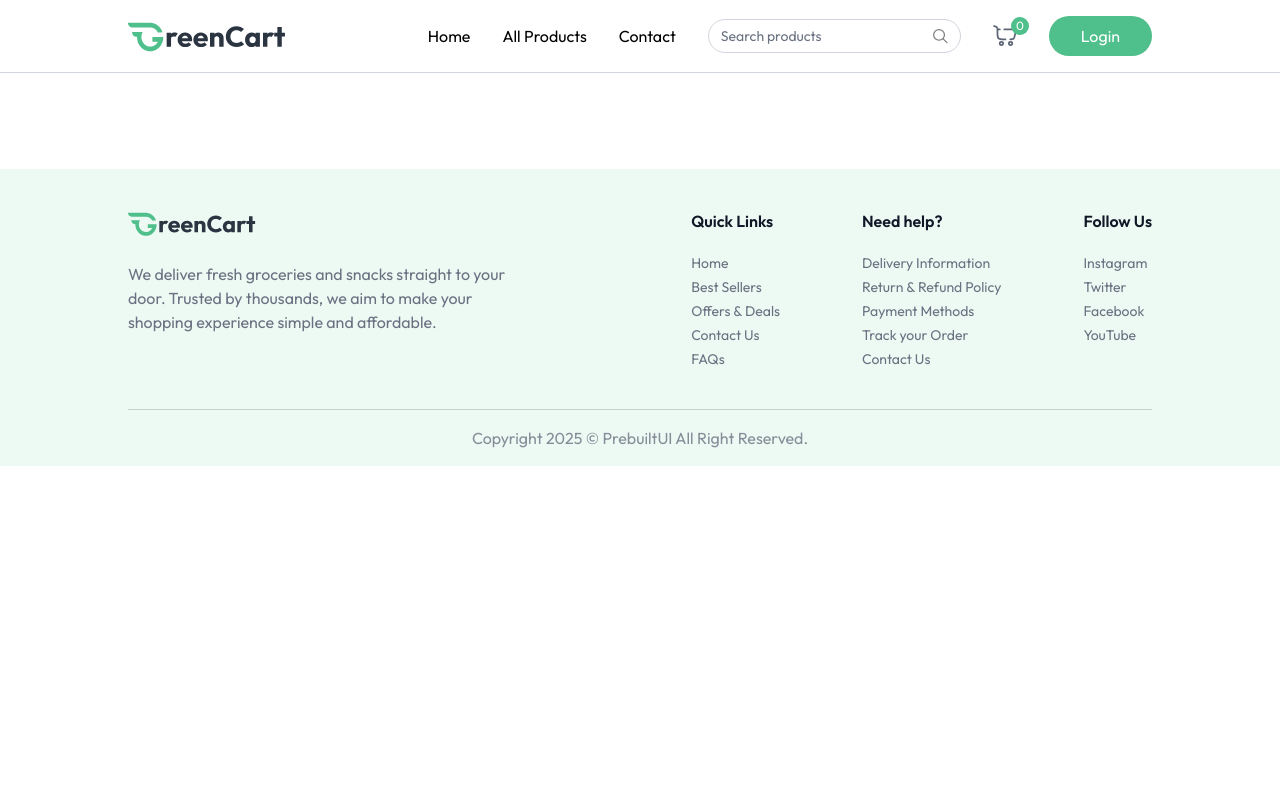
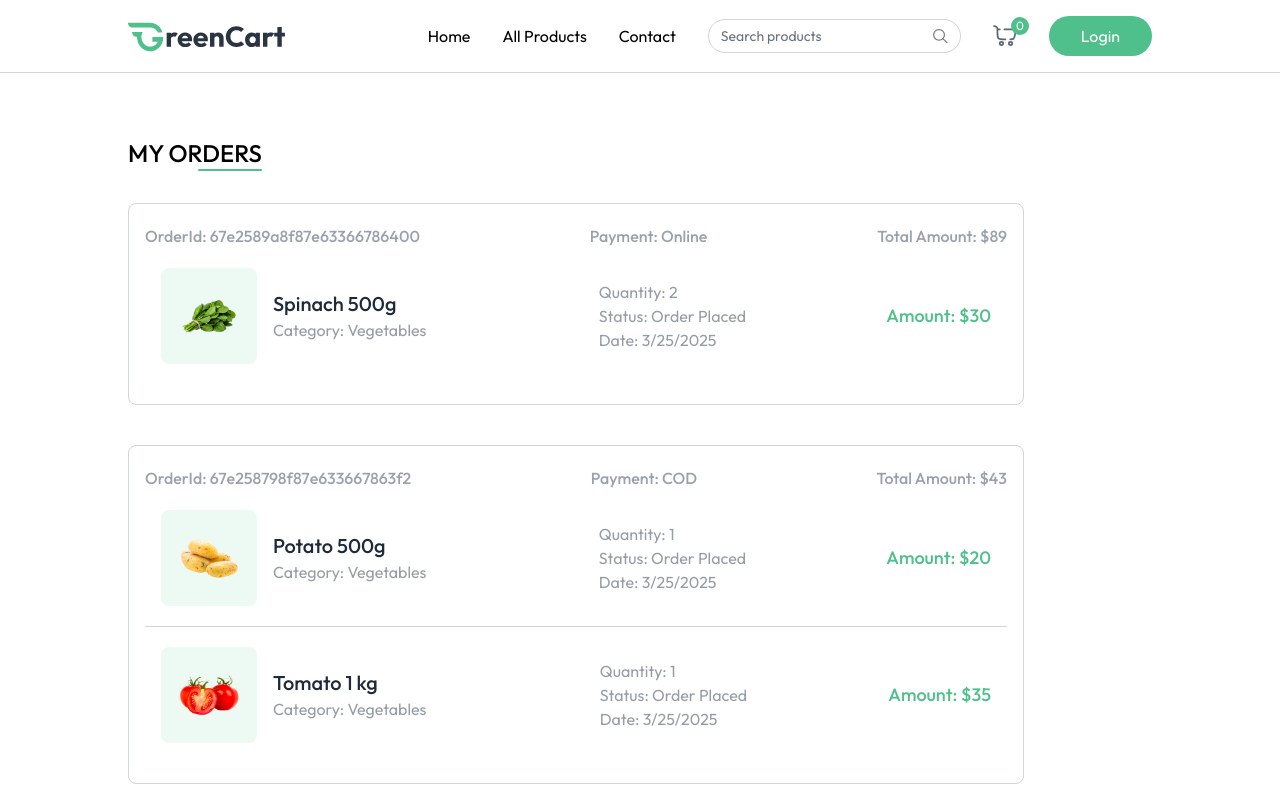
Before and after one commit to paulongf/ecommerce-delivery, a React (Vite) app in the folder client/: page /my-orders in a window 1280 px wide. Shown: the top 800 px of the page. Built offline with nearby package versions, Linux system fonts and the light colour scheme.

Commit message:
Implementing MyOrdersPage

```diff
--- a/client/src/App.jsx
+++ b/client/src/App.jsx
@@ -11,6 +11,7 @@
 import ProductDetails from './pages/ProductDetails'
 import Cart from './pages/Cart'
 import AddAddress from './pages/AddAddress'
+import MyOrders from './pages/MyOrders'
 
 const App = () => {
 
@@ -37,6 +38,7 @@
         <Route path='/products/:category/:id' element={<ProductDetails/>}/>
         <Route path='/cart' element={<Cart/>}/>
         <Route path='/add-address' element={<AddAddress/>}/>
+        <Route path='/my-orders' element={<MyOrders/>}/>
       </Routes>
      </div>
      { !isSellerPath && <Footer/>}
--- a/client/src/components/ProductCard.jsx
+++ b/client/src/components/ProductCard.jsx
@@ -23,7 +23,7 @@
                 </div>
                 <div className="flex items-end justify-between mt-3">
                     <p className="md:text-xl text-base font-medium text-primary">
-                        {currency}${product.offerPrice}{" "} <span className="text-gray-500/60 md:text-sm text-xs line-through">{currency}${product.price}{" "}</span>
+                        {currency}{product.offerPrice}{" "} <span className="text-gray-500/60 md:text-sm text-xs line-through">{currency}{product.price}{" "}</span>
                     </p>
                     <div className="text-primary" onClick={(e) => { e.stopPropagation(); }} >
                         {!cartItems[product._id] ? (
--- /dev/null
+++ b/client/src/components/seller/SellerLogin.jsx
@@ -0,0 +1,9 @@
+import React from 'react'
+
+const SellerLogin = () => {
+  return (
+    <div>SellerLogin</div>
+  )
+}
+
+export default SellerLogin
--- a/client/src/context/AppContext.jsx
+++ b/client/src/context/AppContext.jsx
@@ -7,7 +7,7 @@
 
 export const AppContextProvider = ({children})=>{
 
-    const currency = import.meta.VITE_CURRENCY;
+    const currency = import.meta.env.VITE_CURRENCY;
 
     const navigate = useNavigate();
     const [user, setUser] = useState(null);
--- /dev/null
+++ b/client/src/pages/MyOrders.jsx
@@ -0,0 +1,64 @@
+import React, { useEffect, useState } from 'react'
+import { useAppContext } from '../context/AppContext';
+import { dummyOrders } from '../assets/assets';
+
+const MyOrders = () => {
+
+    const [myOrders, setMyOrders] = useState([]);
+    const {currency} = useAppContext();
+
+    const fetchMyOrders = async()=>{
+        setMyOrders(dummyOrders)
+    };
+
+    useEffect(()=>{
+        fetchMyOrders()
+    }, [])
+
+
+  return (
+    <div className='mt-16 pb-16'>
+        <div className='flex flex-col items-end w-max mb-8'>
+            <p className='text-2xl font-medium uppercase'>My orders</p>
+            <div className='w-16 h-0.5 bg-primary rounded-full'></div>
+        </div>
+        {myOrders.map((order, index)=>(
+            <div key={index} className='border border-gray-300 rounded-lg mb-10 p-4 py-5 max-w-4xl'>
+                <p className='flex justify-between md:items-center text-gray-400
+                md:font-medium max-md:flex-col'>
+                    <span>OrderId: {order._id}</span>
+                    <span>Payment: {order.paymentType}</span>
+                    <span>Total Amount: {currency}{order.amount}</span>
+                </p>
+                {order.items.map((item, index)=>(
+                    <div key={index} className={`relative bg-white text-gray-500/70
+                    ${order.items.length !== index + 1 && "border-b"}
+                    border-gray-300 flex flex-col md:flex-row md:items-center
+                    justify-between p-4 py-5 md:gap-16 w-full max-w-4xl`}>
+                        <div className='flex items-center mb-4 md:mb-0'>
+                            <div className='bg-primary/10 p-4 rounded-lg'>
+                                <img className='w-16 h-16' src={item.product.image[0]}/>
+                            </div>
+                            <div className='ml-4'>
+                                <h2 className='text-xl font-medium text-gray-800'>{item.product.name}</h2>
+                                <p>Category: {item.product.category}</p>
+                            </div>
+                        </div>
+                        <div className='flex flex-col justify-center md:ml-8 mb-4 md:mb-0'>
+                            <p>Quantity: {item.quantity || "1"}</p>
+                            <p>Status: {order.status}</p>
+                            <p>Date: {new Date(order.createdAt).toLocaleDateString()}</p>
+                        </div>
+                        <p className='text-primary text-lg font-medium'>
+                            Amount: {currency}{item.product.offerPrice * item.quantity}
+                        </p>
+
+                    </div>
+                ))}
+            </div>
+        ))}
+    </div>
+  )
+}
+
+export default MyOrders
```
